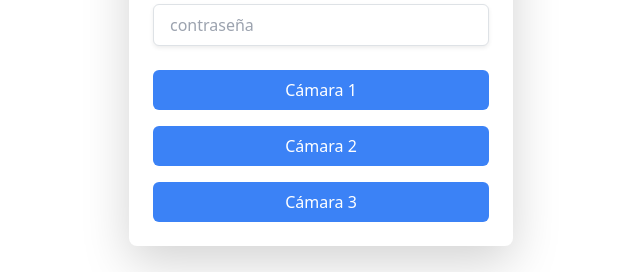
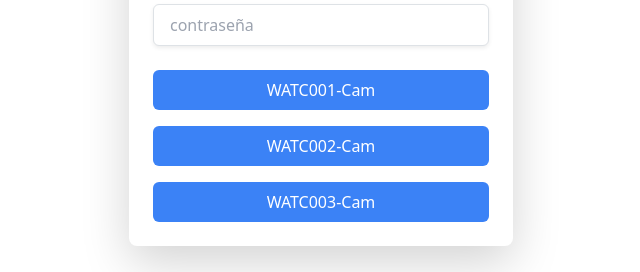
Before and after one commit to felipeWolke/front-webRTC, a React (Create React App) app: page /login in a window 1280 px wide. Shown: the part 370-642 px from the top of the page, without its empty margins (319-959 px from the left). Built offline with nearby package versions, Linux system fonts and the light colour scheme.

Commit message:
new name button to cameras

```diff
--- a/src/pages/Login.js
+++ b/src/pages/Login.js
@@ -48,13 +48,13 @@ function Login() {
                     </div>
                     <div className="flex flex-col space-y-4">
                         <button type="button" onClick={(e) => handleLogin(e, '/home')} className="bg-blue-500 text-white px-4 py-2 rounded-md hover:bg-blue-600 focus:outline-none focus:ring-2 focus:ring-blue-500 focus:ring-opacity-50">
-                            Cámara 1
+                            WATC001-Cam
                         </button>
                         <button type="button" onClick={(e) => handleLogin(e, '/home2')} className="bg-blue-500 text-white px-4 py-2 rounded-md hover:bg-blue-600 focus:outline-none focus:ring-2 focus:ring-blue-500 focus:ring-opacity-50">
-                            Cámara 2
+                            WATC002-Cam
                         </button>
                         <button type="button" onClick={(e) => handleLogin(e, '/home3')} className="bg-blue-500 text-white px-4 py-2 rounded-md hover:bg-blue-600 focus:outline-none focus:ring-2 focus:ring-blue-500 focus:ring-opacity-50">
-                            Cámara 3
+                            WATC003-Cam
                         </button>
                     </div>
                 </form>
```
